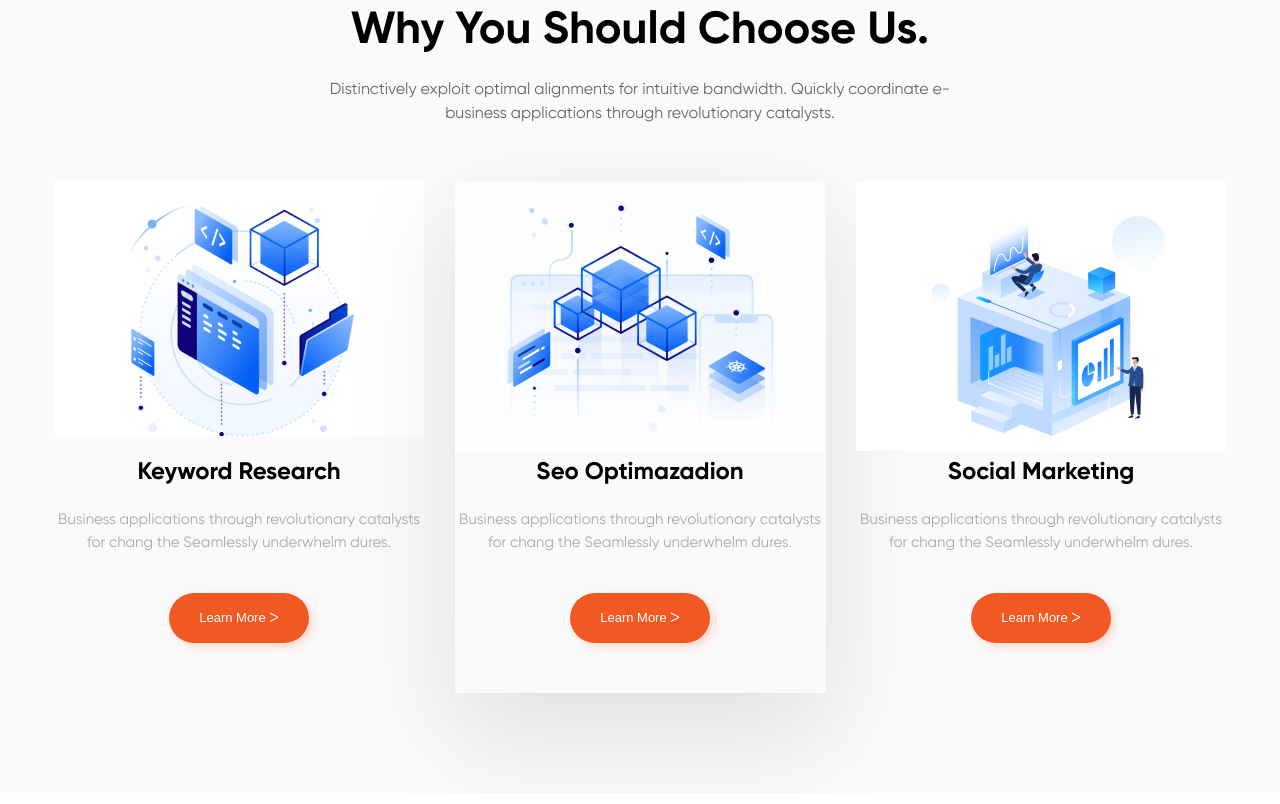
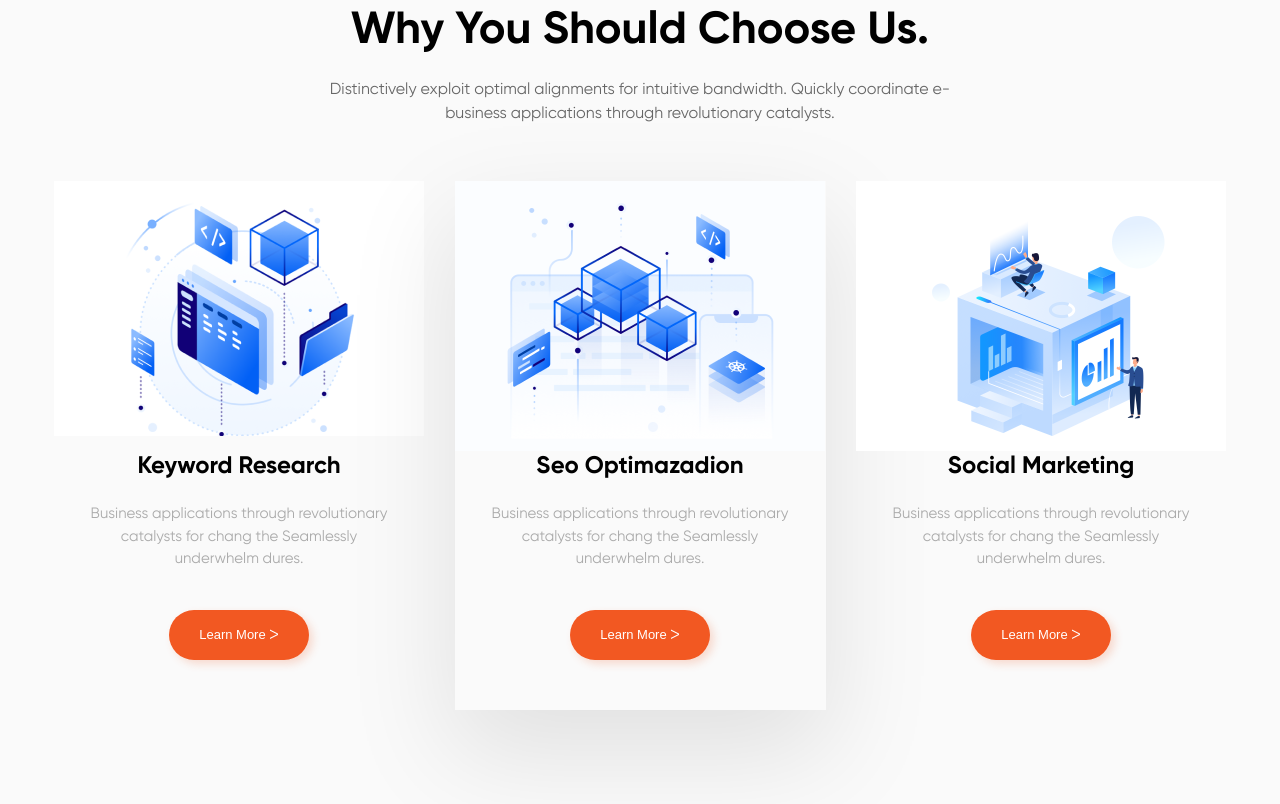
Before and after one commit to VadimCHS/html-css, a plain HTML site: page seminar_5/index.html in a window 1280 px wide. Shown: the part 2137-2941 px from the top of the page. Drawn offline with Linux system fonts and the light colour scheme.

Commit message:
Seminar_5_debug_2

```diff
--- a/seminar_5/css/style.css
+++ b/seminar_5/css/style.css
@@ -273,15 +273,18 @@ body {
     text-align: center;
 }
 
-.sirvise_body_item {
-    padding-bottom: 50px;
+.servise_body_item {
+    display: flex;
+    flex-direction: column;
+    align-items: center;
+    justify-content: space-between;
 }
 
-.services_body_icon_1 {
-    margin-bottom: 15px;
+.servise_body_item_content {
+    padding: 0px 30px 50px 30px;
 }
 
-.sirvise_body_item_header {
+.servise_body_item_header {
     margin-bottom: 22px;
     color: #000;
     font-size: 24px;
@@ -290,7 +293,7 @@ body {
     line-height: normal;
 }
 
-.sirvise_body_item_text {
+.servise_body_item_paragraph {
     margin-bottom: 39px;
     color: #AAA;
     text-align: center;
--- a/seminar_5/index.html
+++ b/seminar_5/index.html
@@ -114,41 +114,47 @@
             </p>
         </div>
         <dic class="services_body">
-            <div class="sirvise_body_item">
-                <img class="services_body_icon_1" src="./img/services_icon_1.png" alt="#">
-                <h2 class="sirvise_body_item_header">
+            <div class="servise_body_item">
+                <img src="./img/services_icon_1.png" alt="#">
+                <divc class="servise_body_item_content">
+                    <h2 class="servise_body_item_header">
                         Keyword Research
                     </h2>
-                <p class="sirvise_body_item_text">
+                    <p class="servise_body_item_paragraph">
                         Business applications through revolutionary catalysts for chang the Seamlessly underwhelm dures.
                     </p>
                     <button class="button services_body_button">
                         Learn More &#5171;
                     </button>
                 </div>
-            <div class="sirvise_body_item shadow">
+            </div>
+            <div class="servise_body_item shadow">
                 <img src="./img/services_icon_2.png" alt="#">
-                <h2 class="sirvise_body_item_header">
+                <div class="servise_body_item_content">
+                    <h2 class="servise_body_item_header">
                         Seo Optimazadion
                     </h2>
-                <p class="sirvise_body_item_text">
+                    <p class="servise_body_item_paragraph">
                         Business applications through revolutionary catalysts for chang the Seamlessly underwhelm dures.
                     </p>
                     <button class="button services_body_button">
                         Learn More &#5171;
                     </button>
                 </div>
-            <div class="sirvise_body_item">
+            </div>
+            <div class="servise_body_item">
                 <img src="./img/services_icon_3.png" alt="#">
-                <h2 class="sirvise_body_item_header">
+                <div class="servise_body_item_content">
+                    <h2 class="servise_body_item_header">
                         Social Marketing
                     </h2>
-                <p class="sirvise_body_item_text">
+                    <p class="servise_body_item_paragraph">
                         Business applications through revolutionary catalysts for chang the Seamlessly underwhelm dures.
                     </p>
                     <button class="button services_body_button">
                         Learn More &#5171;
                     </button>
+                </div>
             </div>
         </dic>
 
```
Lines whose indentation alone changed are shown as unchanged.
